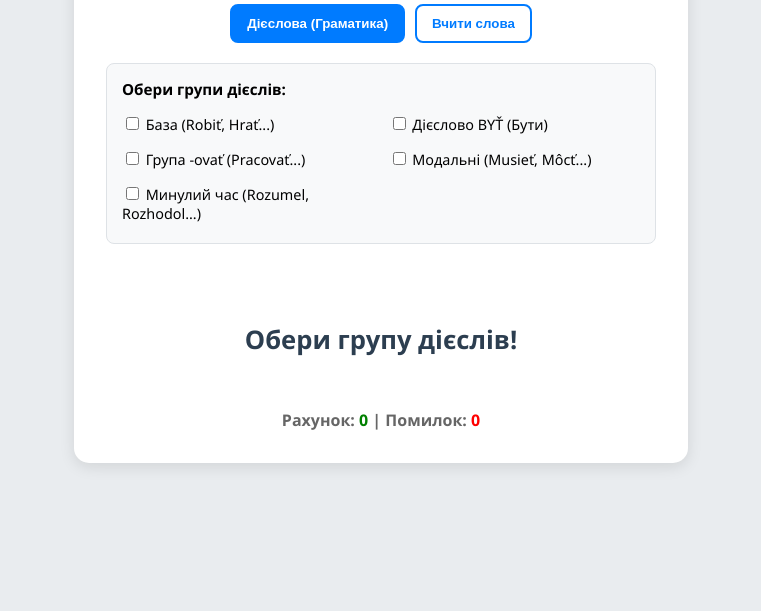
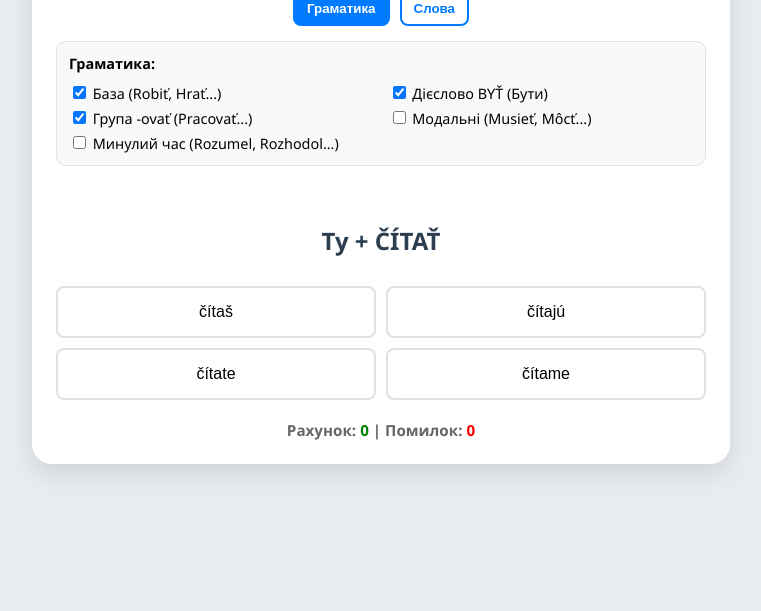
Before and after one commit to noir345/slovaksimulator, a plain HTML site: page index.html in a window 1280 px wide. Shown: the part 229-840 px from the top of the page, without its empty margins (259-1020 px from the left). Drawn offline with Linux system fonts and the light colour scheme.

Commit message:
new words

```diff
--- a/index.html
+++ b/index.html
@@ -18,23 +18,23 @@
         }
         .card {
             background: white;
-            padding: 2rem;
-            border-radius: 15px;
-            box-shadow: 0 4px 15px rgba(0,0,0,0.1);
+            padding: 1.5rem;
+            border-radius: 20px;
+            box-shadow: 0 10px 25px rgba(0,0,0,0.1);
             text-align: center;
-            max-width: 550px;
+            max-width: 650px;
             width: 100%;
         }
-        h2 { margin-top: 0; color: #333; margin-bottom: 20px; }
+        h2 { margin-top: 0; color: #333; margin-bottom: 15px; }
         .mode-selector {
             display: flex;
             justify-content: center;
             gap: 10px;
-            margin-bottom: 20px;
+            margin-bottom: 15px;
             flex-wrap: wrap;
         }
         .mode-btn {
-            padding: 10px 15px;
+            padding: 8px 12px;
             border: 2px solid #007bff;
             background: white;
             color: #007bff;
@@ -49,11 +49,11 @@
         }
         .settings {
             background: #f8f9fa;
-            padding: 15px;
-            border-radius: 8px;
-            margin-bottom: 20px;
+            padding: 12px;
+            border-radius: 10px;
+            margin-bottom: 15px;
             text-align: left;
-            font-size: 0.95rem;
+            font-size: 0.9rem;
             border: 1px solid #dee2e6;
             display: grid;
             grid-template-columns: 1fr 1fr;
@@ -62,24 +62,27 @@
         .settings strong { grid-column: 1 / -1; margin-bottom: 5px; display: block; }
         .settings label {
             display: block;
-            margin: 5px 0;
             cursor: pointer;
-            font-size: 0.9rem;
         }
+
         .question {
-            font-size: 1.6rem;
-            margin: 20px 0;
+            font-size: 1.5rem;
+            margin: 10px 0 20px 0;
             font-weight: bold;
             color: #2c3e50;
-            min-height: 60px;
+            min-height: 50px;
             display: flex;
             align-items: center;
             justify-content: center;
         }
+
+        .feedback { height: 25px; margin-bottom: 5px; font-weight: bold; font-size: 1.1rem;}
+
         .options {
             display: grid;
             grid-template-columns: 1fr 1fr;
             gap: 10px;
+            margin-bottom: 20px;
         }
         button.option-btn {
             padding: 15px;
@@ -94,9 +97,9 @@
         button.option-btn:hover { background-color: #f8f9fa; border-color: #ccc; }
         button.option-btn.correct { background-color: #d4edda; border-color: #28a745; color: #155724; }
         button.option-btn.wrong { background-color: #f8d7da; border-color: #dc3545; color: #721c24; }
-        .score { margin-top: 20px; color: #666; font-size: 1rem; font-weight: bold; }
-        .feedback { height: 25px; margin-bottom: 5px; font-weight: bold; font-size: 1.1rem;}
-        .hidden { display: none; }
+
+        .score { margin-top: 15px; color: #666; font-size: 0.95rem; font-weight: bold; }
+        .hidden { display: none !important; }
 
         @media (max-width: 480px) {
             .settings { grid-template-columns: 1fr; }
@@ -109,30 +112,30 @@
     <h2>Тренажер</h2>
 
     <div class="mode-selector">
-        <button id="btnModeVerbs" class="mode-btn active" onclick="setMode('verbs')">Дієслова (Граматика)</button>
-        <button id="btnModeVocab" class="mode-btn" onclick="setMode('vocab')">Вчити слова</button>
+        <button id="btnModeVerbs" class="mode-btn active" onclick="setMode('verbs')">Граматика</button>
+        <button id="btnModeVocab" class="mode-btn" onclick="setMode('vocab')">Слова</button>
     </div>
 
     <div id="settingsVerbs" class="settings">
-        <strong>Обери групи дієслів:</strong>
-        <label><input type="checkbox" id="chkOld"> База (Robiť, Hrať...)</label>
-        <label><input type="checkbox" id="chkByt"> Дієслово BYŤ (Бути)</label>
-        <label><input type="checkbox" id="chkNew"> Група -ovať (Pracovať...)</label>
+        <strong>Граматика:</strong>
+        <label><input type="checkbox" id="chkOld" checked> База (Robiť, Hrať...)</label>
+        <label><input type="checkbox" id="chkByt" checked> Дієслово BYŤ (Бути)</label>
+        <label><input type="checkbox" id="chkNew" checked> Група -ovať (Pracovať...)</label>
         <label><input type="checkbox" id="chkModal"> Модальні (Musieť, Môcť...)</label>
         <label><input type="checkbox" id="chkPast"> Минулий час (Rozumel, Rozhodol...)</label>
     </div>
 
     <div id="settingsVocab" class="settings hidden">
-        <strong>Обери теми для словника:</strong>
-        <label><input type="checkbox" id="catQuestions" checked> ❓ Питання та сполучники</label>
-        <label><input type="checkbox" id="catIntro" checked> 💬 База (Так/Ні, Вступні)</label>
-        <label><input type="checkbox" id="catTime"> 🕒 Час (Сьогодні, вранці...)</label>
-        <label><input type="checkbox" id="catTimeFuture"> 📅 Дні тижня та майбутнє</label>
-        <label><input type="checkbox" id="catNumbers"> 🔢 Числа (0-1000)</label>
-        <label><input type="checkbox" id="catFamily"> 👨‍👩‍👧 Сім'я та стосунки</label>
-        <label><input type="checkbox" id="catPhrases"> 🗣 Фрази та займенники</label>
-        <label><input type="checkbox" id="catPastPhrases"> 🔙 Нові слова (Минулий час)</label>
-        <label><input type="checkbox" id="catVarious"> 📦 Різні слова</label>
+        <strong>Теми словника:</strong>
+        <label><input type="checkbox" id="catShops" checked> 🏪 Магазини</label>
+        <label><input type="checkbox" id="catClothes"> 👕 Одяг</label>
+        <label><input type="checkbox" id="catFeelings"> 🎭 Емоції та стан</label>
+        <label><input type="checkbox" id="catThings"> 🪑 Речі та дім</label>
+        <label><input type="checkbox" id="catAnimals"> 🐾 Тварини</label>
+        <label><input type="checkbox" id="catProfessions"> 💼 Професії</label>
+        <label><input type="checkbox" id="catColors"> 🎨 Кольори</label>
+        <label><input type="checkbox" id="catNumbers"> 🔢 Числа (0-100)</label>
+        <label><input type="checkbox" id="catQuestions"> ❓ Питання</label>
     </div>
 
     <div class="feedback" id="feedback"></div>
@@ -166,135 +169,98 @@
         'vedieť':  ['viem', 'vieš', 'vie', 'vieme', 'viete', 'vedia']
     };
     const dataPast = {
-        'rozumieť (min. čas - він/вони)':  ['rozumel som', 'rozumel si', 'rozumel', 'rozumeli sme', 'rozumeli ste', 'rozumeli'],
-        'rozhodnúť sa (min. čas - він/вони)': ['rozhodol som sa', 'rozhodol si sa', 'rozhodol sa', 'rozhodli sme sa', 'rozhodli ste sa', 'rozhodli sa'],
-        'musieť (min. čas - він/вони)':    ['musel som', 'musel si', 'musel', 'museli sme', 'museli ste', 'museli'],
-        'chcieť (min. čas - він/вони)':    ['chcel som', 'chcel si', 'chcel', 'chceli sme', 'chceli ste', 'chceli'],
-        'smiet\' (min. čas - він/вони)':   ['smel som', 'smel si', 'smel', 'smeli sme', 'smeli ste', 'smeli']
+        'rozumieť (min. čas)':  ['rozumel som', 'rozumel si', 'rozumel', 'rozumeli sme', 'rozumeli ste', 'rozumeli'],
+        'rozhodnúť sa (min. čas)': ['rozhodol som sa', 'rozhodol si sa', 'rozhodol sa', 'rozhodli sme sa', 'rozhodli ste sa', 'rozhodli sa'],
+        'musieť (min. čas)':    ['musel som', 'musel si', 'musel', 'museli sme', 'museli ste', 'museli'],
+        'chcieť (min. čas)':    ['chcel som', 'chcel si', 'chcel', 'chceli sme', 'chceli ste', 'chceli'],
+        'smiet\' (min. čas)':   ['smel som', 'smel si', 'smel', 'smeli sme', 'smeli ste', 'smeli'],
+        'robiť (min. čas - чол)': ['robil som', 'robil si', 'robil', 'robili sme', 'robili ste', 'robili'],
+        'mať (min. čas - чол)': ['mal som', 'mal si', 'mal', 'mali sme', 'mali ste', 'mali'],
+        'volať (min. čas - чол)': ['volal som', 'volal si', 'volal', 'volali sme', 'volali ste', 'volali']
     };
     const pronouns = ['Ja', 'Ty', 'On', 'My', 'Vy', 'Oni'];
 
     const vocabData = [
-        {sk: 'kto', uk: 'хто', cat: 'catQuestions'},
-        {sk: 'čo', uk: 'що (питання)', cat: 'catQuestions'},
+        {sk: 'Obchod', uk: 'Магазин', cat: 'catShops'},
+        {sk: 'Potraviny', uk: 'Продуктовий магазин', cat: 'catShops'},
+        {sk: 'Pekáreň', uk: 'Пекарня', cat: 'catShops'},
+        {sk: 'Lekáreň', uk: 'Аптека', cat: 'catShops'},
+        {sk: 'Drogéria', uk: 'Побутова хімія / Косметика', cat: 'catShops'},
+        {sk: 'Mäsiarstvo', uk: 'М\'ясний магазин', cat: 'catShops'},
+        {sk: 'Kníhkupectvo', uk: 'Книжковий магазин', cat: 'catShops'},
+        {sk: 'Kvetinárstvo', uk: 'Квітковий магазин', cat: 'catShops'},
+        {sk: 'Oblečenie', uk: 'Магазин одягу', cat: 'catShops'},
+        {sk: 'Obuv', uk: 'Взуттєвий магазин', cat: 'catShops'},
+        {sk: 'Reštaurácia', uk: 'Ресторан', cat: 'catShops'},
+        {sk: 'Kaviareň', uk: 'Кав\'ярня', cat: 'catShops'},
+        {sk: 'Nákupné centrum', uk: 'Торговий центр', cat: 'catShops'},
+        {sk: 'Pyžamo', uk: 'Піжама', cat: 'catClothes'},
+        {sk: 'Bunda', uk: 'Куртка', cat: 'catClothes'},
+        {sk: 'Nohavice', uk: 'Штани', cat: 'catClothes'},
+        {sk: 'Tričko', uk: 'Футболка', cat: 'catClothes'},
+        {sk: 'Topánky', uk: 'Взуття', cat: 'catClothes'},
+        {sk: 'Šaty', uk: 'Одяг / Сукня', cat: 'catClothes'},
+        {sk: 'Ponožky', uk: 'Шкарпетки', cat: 'catClothes'},
+        {sk: 'Sveter', uk: 'Светр', cat: 'catClothes'},
+        {sk: 'Nohavičky', uk: 'Трусики', cat: 'catClothes'},
+        {sk: 'Trenky', uk: 'Шорти', cat: 'catClothes'},
+        {sk: 'Tielko', uk: 'Майка', cat: 'catClothes'},
+        {sk: 'Pančuchy', uk: 'Панчохи', cat: 'catClothes'},
+        {sk: 'Šťastný', uk: 'Щасливий', cat: 'catFeelings'},
+        {sk: 'Smutný', uk: 'Сумний', cat: 'catFeelings'},
+        {sk: 'Nahnevaný', uk: 'Сердитий', cat: 'catFeelings'},
+        {sk: 'Unavený', uk: 'Втомлений', cat: 'catFeelings'},
+        {sk: 'Hladný', uk: 'Голодний', cat: 'catFeelings'},
+        {sk: 'Smädný', uk: 'Хочу пити', cat: 'catFeelings'},
+        {sk: 'Bojím sa', uk: 'Я наляканий', cat: 'catFeelings'},
+        {sk: 'Spokojný', uk: 'Задоволений', cat: 'catFeelings'},
+        {sk: 'Zima', uk: 'Холодно', cat: 'catFeelings'},
+        {sk: 'Teplo', uk: 'Тепло', cat: 'catFeelings'},
+        {sk: 'Potrebujem objať', uk: 'Мені потрібні обійми', cat: 'catFeelings'},
+        {sk: 'Mačka', uk: 'Кішка', cat: 'catAnimals'},
+        {sk: 'Pes', uk: 'Собака', cat: 'catAnimals'},
+        {sk: 'Papagáj', uk: 'Папуга', cat: 'catAnimals'},
+        {sk: 'Korytnačka', uk: 'Черепаха', cat: 'catAnimals'},
+        {sk: 'Vojak', uk: 'Солдат', cat: 'catProfessions'},
+        {sk: 'Šofér', uk: 'Водій', cat: 'catProfessions'},
+        {sk: 'Zubár', uk: 'Стоматолог', cat: 'catProfessions'},
+        {sk: 'Policajt', uk: 'Поліцейський', cat: 'catProfessions'},
+        {sk: 'Učiteľ', uk: 'Вчитель', cat: 'catProfessions'},
+        {sk: 'Zverolekár', uk: 'Ветеринар', cat: 'catProfessions'},
+        {sk: 'Letec', uk: 'Пілот', cat: 'catProfessions'},
+        {sk: 'Novinár', uk: 'Журналіст', cat: 'catProfessions'},
+        {sk: 'Pero', uk: 'Ручка', cat: 'catThings'},
+        {sk: 'Кlávesnica', uk: 'Клавіатура', cat: 'catThings'},
+        {sk: 'Sтôl', uk: 'Стіл', cat: 'catThings'},
+        {sk: 'Sтоlička', uk: 'Стілець', cat: 'catThings'},
+        {sk: 'Okno', uk: 'Вікно', cat: 'catThings'},
+        {sk: 'Taška', uk: 'Сумка', cat: 'catThings'},
+        {sk: 'Auto', uk: 'Авто', cat: 'catThings'},
+        {sk: 'Kniha', uk: 'Книга', cat: 'catThings'},
+        {sk: 'Počítač', uk: 'Комп\'ютер', cat: 'catThings'},
+        {sk: 'Lampa', uk: 'Лампа', cat: 'catThings'},
+        {sk: 'Tlačiareň', uk: 'Принтер', cat: 'catThings'},
+        {sk: 'Uterák', uk: 'Рушник', cat: 'catThings'},
+        {sk: 'Deka', uk: 'Ковдра', cat: 'catThings'},
+        {sk: 'Žalúzie', uk: 'Жалюзі', cat: 'catThings'},
+        {sk: 'biela', uk: 'біла', cat: 'catColors'},
+        {sk: 'čierna', uk: 'чорна', cat: 'catColors'},
+        {sk: 'modrá', uk: 'синя', cat: 'catColors'},
+        {sk: 'zelená', uk: 'зелена', cat: 'catColors'},
+        {sk: 'červená', uk: 'червона', cat: 'catColors'},
+        {sk: 'farebná', uk: 'кольорова', cat: 'catColors'},
+        {sk: 'desať (10)', uk: 'десять', cat: 'catNumbers'},
+        {sk: 'dvadsať (20)', uk: 'двадцять', cat: 'catNumbers'},
+        {sk: 'päťdesiat (50)', uk: 'п\'ятдесят', cat: 'catNumbers'},
         {sk: 'kde', uk: 'де', cat: 'catQuestions'},
         {sk: 'prečo', uk: 'чому', cat: 'catQuestions'},
-        {sk: 'ako', uk: 'як', cat: 'catQuestions'},
-        {sk: 'kedy', uk: 'коли (питання)', cat: 'catQuestions'},
-        {sk: 'a / i', uk: 'і / та', cat: 'catQuestions'},
-        {sk: 'ale', uk: 'але', cat: 'catQuestions'},
-        {sk: 'alebo', uk: 'або', cat: 'catQuestions'},
-        {sk: 'že', uk: 'що (сполучник)', cat: 'catQuestions'},
-        {sk: 'keď', uk: 'коли (сполучник)', cat: 'catQuestions'},
-        {sk: 'kým', uk: 'поки', cat: 'catQuestions'},
-        {sk: 'lebo / pretože', uk: 'бо / тому що', cat: 'catQuestions'},
-        {sk: 'ak', uk: 'якщо', cat: 'catQuestions'},
-        {sk: 'hoci', uk: 'хоча', cat: 'catQuestions'},
-        {sk: 'takže', uk: 'отже (тому)', cat: 'catQuestions'},
-        {sk: 'či', uk: 'чи', cat: 'catQuestions'},
-        {sk: 'preto', uk: 'тому', cat: 'catQuestions'},
-        {sk: 'aj keď', uk: 'навіть якщо', cat: 'catQuestions'},
-        {sk: 'áno', uk: 'так', cat: 'catIntro'},
-        {sk: 'nie', uk: 'ні', cat: 'catIntro'},
-        {sk: 'dobre', uk: 'добре', cat: 'catIntro'},
-        {sk: 'zle', uk: 'погано', cat: 'catIntro'},
-        {sk: 'veľa', uk: 'багато', cat: 'catIntro'},
-        {sk: 'málo', uk: 'мало', cat: 'catIntro'},
-        {sk: 'tu', uk: 'тут', cat: 'catIntro'},
-        {sk: 'tam', uk: 'там', cat: 'catIntro'},
-        {sk: 'napríklad', uk: 'наприклад', cat: 'catIntro'},
-        {sk: 'vlastne', uk: 'власне', cat: 'catIntro'},
-        {sk: 'určite', uk: 'напевно / точно', cat: 'catIntro'},
-        {sk: 'samozrejme', uk: 'звичайно / звісно', cat: 'catIntro'},
-        {sk: 'mimochodom', uk: 'між іншим', cat: 'catIntro'},
-        {sk: 'hlavne', uk: 'головне', cat: 'catIntro'},
-        {sk: 'nakoniec', uk: 'зрештою', cat: 'catIntro'},
-        {sk: 'okrem toho', uk: 'крім того', cat: 'catIntro'},
-        {sk: 'vždy', uk: 'завжди', cat: 'catTime'},
-        {sk: 'nikdy', uk: 'ніколи', cat: 'catTime'},
-        {sk: 'často', uk: 'часто', cat: 'catTime'},
-        {sk: 'zriedka', uk: 'рідко', cat: 'catTime'},
-        {sk: 'včera', uk: 'вчора', cat: 'catTime'},
-        {sk: 'dnes', uk: 'сьогодні', cat: 'catTime'},
-        {sk: 'teraz', uk: 'зараз', cat: 'catTime'},
-        {sk: 'potom', uk: 'потім', cat: 'catTime'},
-        {sk: 'predtým', uk: 'раніше', cat: 'catTime'},
-        {sk: 'neskôr', uk: 'пізніше', cat: 'catTime'},
-        {sk: 'ráno', uk: 'вранці', cat: 'catTime'},
-        {sk: 'popoludní', uk: 'після обіду', cat: 'catTime'},
-        {sk: 'večer', uk: 'увечері', cat: 'catTime'},
-        {sk: 'v noci', uk: 'уночі', cat: 'catTime'},
-        {sk: 'zajtra', uk: 'завтра', cat: 'catTimeFuture'},
-        {sk: 'nasledujúci', uk: 'наступний', cat: 'catTimeFuture'},
-        {sk: 'víkend', uk: 'вихідні', cat: 'catTimeFuture'},
-        {sk: 'pondelok', uk: 'понеділок', cat: 'catTimeFuture'},
-        {sk: 'utorok', uk: 'вівторок', cat: 'catTimeFuture'},
-        {sk: 'streda', uk: 'середа', cat: 'catTimeFuture'},
-        {sk: 'štvrtok', uk: 'четвер', cat: 'catTimeFuture'},
-        {sk: 'piatok', uk: 'п\'ятниця', cat: 'catTimeFuture'},
-        {sk: 'sobota', uk: 'субота', cat: 'catTimeFuture'},
-        {sk: 'nedeľa', uk: 'неділя', cat: 'catTimeFuture'},
-        {sk: 'nula', uk: 'нуль (0)', cat: 'catNumbers'},
-        {sk: 'jeden', uk: 'один (1)', cat: 'catNumbers'},
-        {sk: 'dva', uk: 'два (2)', cat: 'catNumbers'},
-        {sk: 'tri', uk: 'три (3)', cat: 'catNumbers'},
-        {sk: 'štyri', uk: 'чотири (4)', cat: 'catNumbers'},
-        {sk: 'päť', uk: 'п\'ять (5)', cat: 'catNumbers'},
-        {sk: 'šesť', uk: 'шість (6)', cat: 'catNumbers'},
-        {sk: 'sedem', uk: 'сім (7)', cat: 'catNumbers'},
-        {sk: 'osem', uk: 'вісім (8)', cat: 'catNumbers'},
-        {sk: 'deväť', uk: 'дев\'ять (9)', cat: 'catNumbers'},
-        {sk: 'desať', uk: 'десять (10)', cat: 'catNumbers'},
-        {sk: 'jedenásť', uk: 'одинадцять (11)', cat: 'catNumbers'},
-        {sk: 'dvanásť', uk: 'дванадцять (12)', cat: 'catNumbers'},
-        {sk: 'dvadsať', uk: 'двадцять (20)', cat: 'catNumbers'},
-        {sk: 'tridsať', uk: 'тридцять (30)', cat: 'catNumbers'},
-        {sk: 'štyridsať', uk: 'сорок (40)', cat: 'catNumbers'},
-        {sk: 'päťdesiat', uk: 'п\'ятдесят (50)', cat: 'catNumbers'},
-        {sk: 'sto', uk: 'сто (100)', cat: 'catNumbers'},
-        {sk: 'tisíc', uk: 'тисяча (1000)', cat: 'catNumbers'},
-        {sk: 'Cítim sa zle', uk: 'Я почуваюся погано', cat: 'catPhrases'},
-        {sk: 'Cítim sa výborne', uk: 'Я почуваюся чудово', cat: 'catPhrases'},
-        {sk: 'jej', uk: 'її', cat: 'catPhrases'},
-        {sk: 'jeho', uk: 'його', cat: 'catPhrases'},
-        {sk: 'ich', uk: 'їх', cat: 'catPhrases'},
-        {sk: 'Nerozumiem', uk: 'Я не розумію', cat: 'catPhrases'},
-        {sk: 'zase / znova', uk: 'знову', cat: 'catPhrases'},
-        {sk: 'zatiaľ', uk: 'поки', cat: 'catPhrases'},
-        {sk: 'práve (teraz)', uk: 'саме (зараз)', cat: 'catPhrases'},
-        {sk: 'konečne', uk: 'нарешті', cat: 'catPhrases'},
-        {sk: 'teda', uk: 'отже / так', cat: 'catPhrases'},
-        {sk: 'asi', uk: 'мабуть / напевно', cat: 'catPhrases'},
-        {sk: 'možno', uk: 'можливо', cat: 'catPhrases'},
-        {sk: 'naozaj?', uk: 'справді?', cat: 'catPhrases'},
-        {sk: 'starý otec', uk: 'дідусь', cat: 'catFamily'},
-        {sk: 'stará mama', uk: 'бабуся', cat: 'catFamily'},
-        {sk: 'svokor', uk: 'свекор / тесть', cat: 'catFamily'},
-        {sk: 'svokra', uk: 'свекруха / теща', cat: 'catFamily'},
-        {sk: 'ženatý muž', uk: 'одружений чоловік', cat: 'catFamily'},
-        {sk: 'vydatá žena', uk: 'заміжня жінка', cat: 'catFamily'},
-        {sk: 'slobodný / slobodná', uk: 'неодружений / незаміжня', cat: 'catFamily'},
-        {sk: 'Tínedžer má 13 rokov', uk: 'Підлітку 13 років', cat: 'catVarious'},
-        {sk: 'jednoduchá úloha', uk: 'просте завдання', cat: 'catVarious'},
-        {sk: 'zložitá úloha', uk: 'складне завдання', cat: 'catVarious'},
-        {sk: 'obliekať sa', uk: 'одягатися', cat: 'catVarious'},
-        {sk: 'Rozumela som ti', uk: 'Я тебе зрозуміла', cat: 'catPastPhrases'},
-        {sk: 'Minúť peniaze', uk: 'Витратити гроші', cat: 'catPastPhrases'},
-        {sk: 'Vyhovie mi čas', uk: 'Мені підходить час', cat: 'catPastPhrases'},
-        {sk: 'Vyhovie mi ponuka', uk: 'Мені підходить пропозиція', cat: 'catPastPhrases'},
-        {sk: 'Ja som mrzol vtedy', uk: 'Я мерз тоді', cat: 'catPastPhrases'},
-        {sk: 'Ja som stretol', uk: 'Я зустрів', cat: 'catPastPhrases'},
-        {sk: 'starnúť', uk: 'старіти', cat: 'catPastPhrases'},
-        {sk: 'chudnúť', uk: 'худнути', cat: 'catPastPhrases'},
-        {sk: 'kradnúť', uk: 'красти', cat: 'catPastPhrases'},
-        {sk: 'bohatnúť', uk: 'багатіти', cat: 'catPastPhrases'},
-        {sk: 'miznúť', uk: 'зникати (напр. туман)', cat: 'catPastPhrases'},
-        {sk: 'vädnúť', uk: 'в\'янути', cat: 'catPastPhrases'}
+        {sk: 'keď', uk: 'коли', cat: 'catQuestions'}
     ];
 
     let currentMode = 'verbs';
     let score = 0;
     let mistakes = 0;
+    let isWaiting = false;
 
     function setMode(mode) {
         currentMode = mode;
@@ -309,6 +275,7 @@
     }
 
     function startGame() {
+        isWaiting = false;
         if (currentMode === 'verbs') {
             playVerbs();
         } else {
@@ -326,27 +293,19 @@
 
         const verbs = Object.keys(activeData);
         if (verbs.length === 0) {
-            document.getElementById('question').innerText = "Обери групу дієслів!";
+            document.getElementById('question').innerText = "Обери тему!";
             document.getElementById('options').innerHTML = '';
             return;
         }
 
         const currentVerb = verbs[Math.floor(Math.random() * verbs.length)];
         const currentIndex = Math.floor(Math.random() * 6);
-
         const pronoun = pronouns[currentIndex];
         document.getElementById('question').innerText = `${pronoun} + ${currentVerb.toUpperCase()}`;
 
         const correctAns = activeData[currentVerb][currentIndex];
-        let options = [correctAns];
-
-        while (options.length < 4) {
-            let randomIdx = Math.floor(Math.random() * 6);
-            let wrongAns = activeData[currentVerb][randomIdx];
-            if (!options.includes(wrongAns)) options.push(wrongAns);
-        }
-
-        renderButtons(options, correctAns);
+        let options = generateFourOptions(correctAns, activeData[currentVerb]);
+        renderOptions(options, correctAns);
     }
 
     function playVocab() {
@@ -354,8 +313,8 @@
             return document.getElementById(item.cat) && document.getElementById(item.cat).checked;
         });
 
-        if (activeVocab.length === 0) {
-            document.getElementById('question').innerText = "Обери тему словника!";
+        if (activeVocab.length < 4) {
+            document.getElementById('question').innerText = "Обери теми!";
             document.getElementById('options').innerHTML = '';
             return;
         }
@@ -363,18 +322,22 @@
         const currentItem = activeVocab[Math.floor(Math.random() * activeVocab.length)];
         document.getElementById('question').innerText = currentItem.sk;
 
-        let options = [currentItem.uk];
-
-        while (options.length < 4) {
-            let randomItem = vocabData[Math.floor(Math.random() * vocabData.length)];
-            if (!options.includes(randomItem.uk)) options.push(randomItem.uk);
-        }
-
-        renderButtons(options, currentItem.uk);
+        let allUkAnswers = vocabData.map(i => i.uk);
+        let options = generateFourOptions(currentItem.uk, allUkAnswers);
+        renderOptions(options, currentItem.uk);
     }
 
-    function renderButtons(options, correctAns) {
-        options.sort(() => Math.random() - 0.5);
+    function generateFourOptions(correct, allData) {
+        let options = [correct];
+        while (options.length < 4) {
+            let randomIdx = Math.floor(Math.random() * allData.length);
+            let wrongAns = allData[randomIdx];
+            if (!options.includes(wrongAns)) options.push(wrongAns);
+        }
+        return options.sort(() => Math.random() - 0.5);
+    }
+
+    function renderOptions(options, correctAns) {
         const container = document.getElementById('options');
         container.innerHTML = '';
 
@@ -388,6 +351,9 @@
     }
 
     function checkAnswer(btn, selected, correct) {
+        if (isWaiting) return;
+        isWaiting = true;
+
         const buttons = document.querySelectorAll('.option-btn');
         buttons.forEach(b => b.disabled = true);
 
@@ -415,7 +381,7 @@
         }, 1600);
     }
 
-    ['chkOld', 'chkByt', 'chkNew', 'chkModal', 'chkPast', 'catQuestions', 'catIntro', 'catTime', 'catTimeFuture', 'catNumbers', 'catFamily', 'catPhrases', 'catVarious', 'catPastPhrases'].forEach(id => {
+    ['chkOld', 'chkByt', 'chkNew', 'chkModal', 'chkPast', 'catShops', 'catClothes', 'catFeelings', 'catThings', 'catAnimals', 'catProfessions', 'catColors', 'catNumbers', 'catQuestions'].forEach(id => {
         const el = document.getElementById(id);
         if(el) el.addEventListener('change', startGame);
     });
```
